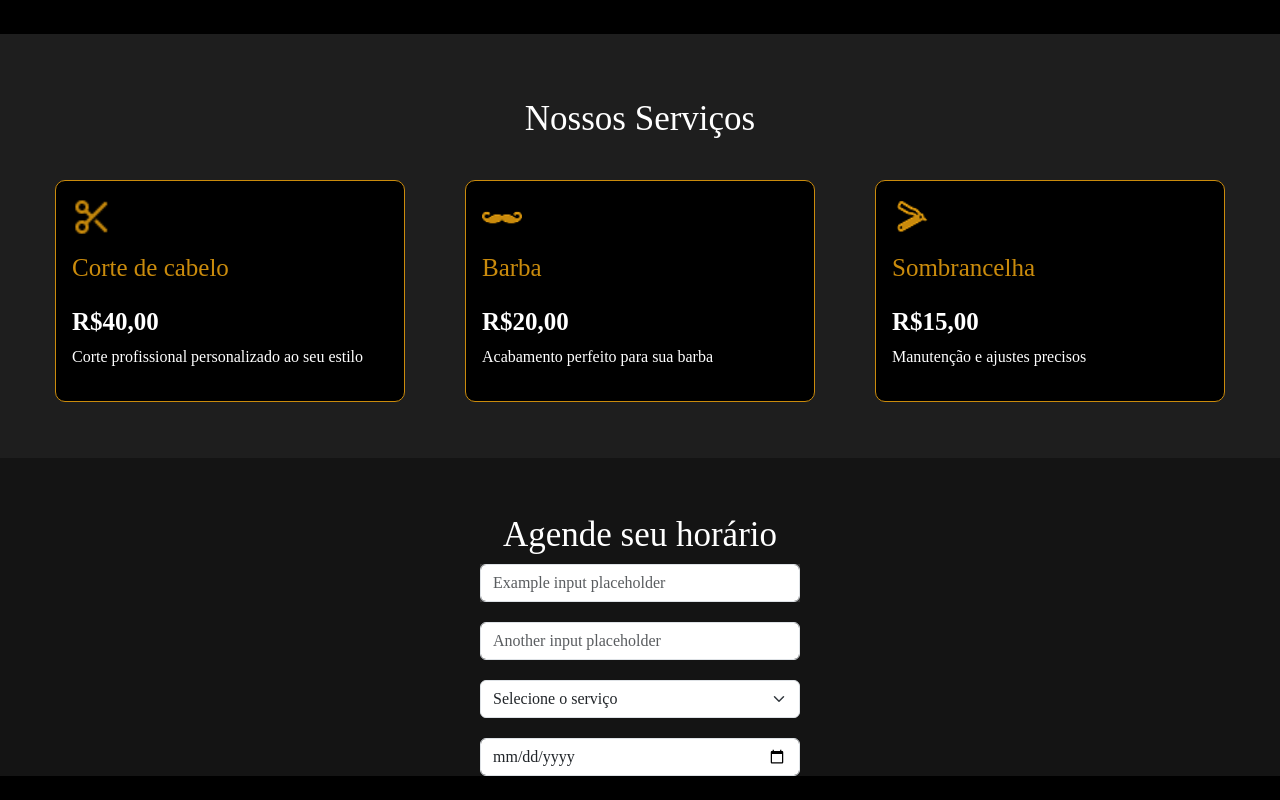
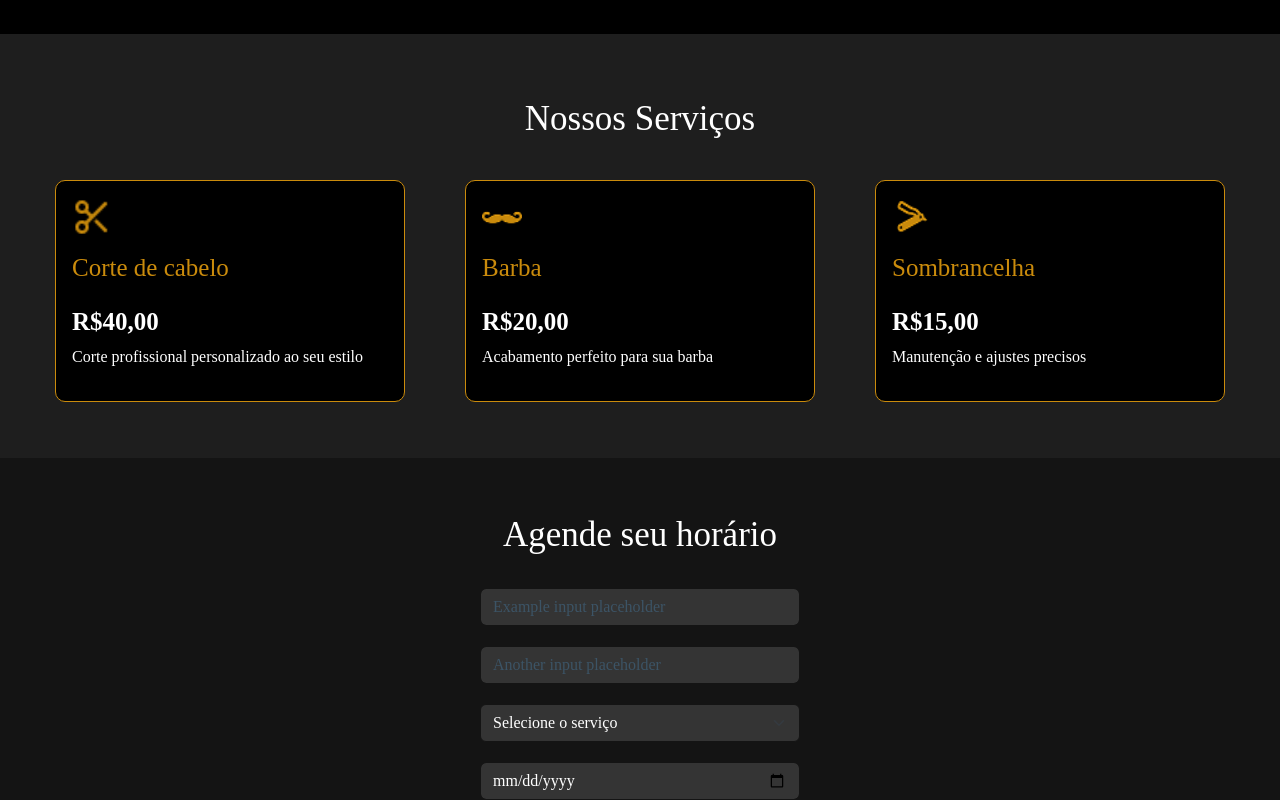
Before and after one commit to Lebron057/landing-page-barbeiro, a plain HTML site: page index.html in a window 1280 px wide. Shown: the part 730-1530 px from the top of the page. Before the commit the page ends 1506 px from the top, so only its background shows below. Drawn offline with nearby package versions, Linux system fonts and the light colour scheme.

Commit message:
atualização da seção - Agende seu horário

```diff
--- a/index.html
+++ b/index.html
@@ -97,23 +97,23 @@
           </div>
       </section>
 
-      <!--Terceira parte - Agende seu horário-->
+      <!--Terceira parte - Agende seu horário--> <!--em andamento-->
       <section class="sect-agendamento">
           <h2>Agende seu horário</h2>
           <div class="div-agendamento">
 
             <!--1 linha - NOME-->
-            <div class="agende-linha">
-              <input type="text" class="form-control" id="formGroupExampleInput" placeholder="Example input placeholder">
+            <div>
+              <input type="text" class="form-control agende-linha" id="formGroupExampleInput" placeholder="Example input placeholder">
             </div>
 
             <!--2 linha - TELEFONE-->
             <div>
-              <input type="text" class="form-control" id="formGroupExampleInput2" placeholder="Another input placeholder">
+              <input type="text" class="form-control agende-linha" id="formGroupExampleInput2" placeholder="Another input placeholder">
             </div>
 
             <!--3 linha - ESCOLHA O SERVIÇO-->
-            <select class="form-select" aria-label="Default select example">
+            <select class="form-select agende-linha" aria-label="Default select example">
               <option selected>Selecione o serviço</option>
               <option value="1">Corte de cabelo</option>
               <option value="2">Barba</option>
@@ -122,7 +122,7 @@
 
             <!--4 linha - DATA-->
             <form>
-              <input class="form-control" type="date" id="data" name="data" required>
+              <input class="form-control agende-linha" type="date" id="data" name="data" required>
             </form>
 
           </div>
--- a/styles.css
+++ b/styles.css
@@ -4,6 +4,7 @@
     --cinzaFundo: #1E1E1E;
     --cinzaFundoEscuro: #141414;
     --amareloMain: #CA8B0C;
+    --cinzaFormFundo: #343434;
 }
 
 * {
@@ -139,10 +140,19 @@ h6 {
 
 .div-agendamento {
     margin-inline: 30rem;
+    margin-top: 32px;
     display: grid;
     gap: 20px;
 }
 
 .agende-linha {
-    background-color: #343434 !important;
+    background-color: var(--linhaPagina) !important;
+    color: white !important;
+    border-color: var(--cinzaFundoEscuro) !important;
+    border-radius: 10px;
+    border-width: 0.1px !important;
 }
+
+.agende-linha::placeholder{
+    color: #3C5466 !important;
+}
```
